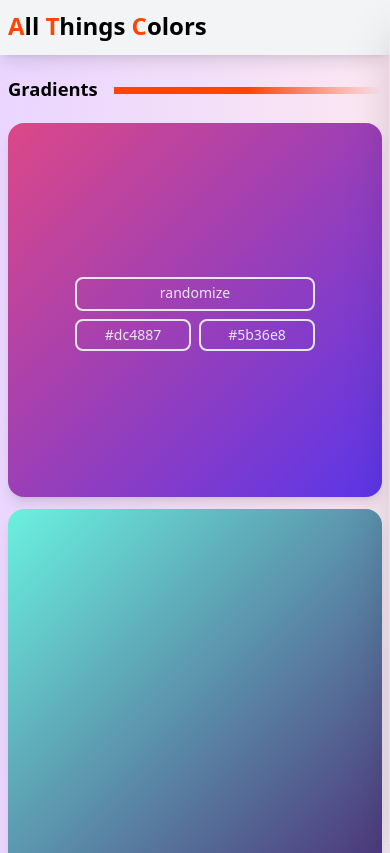
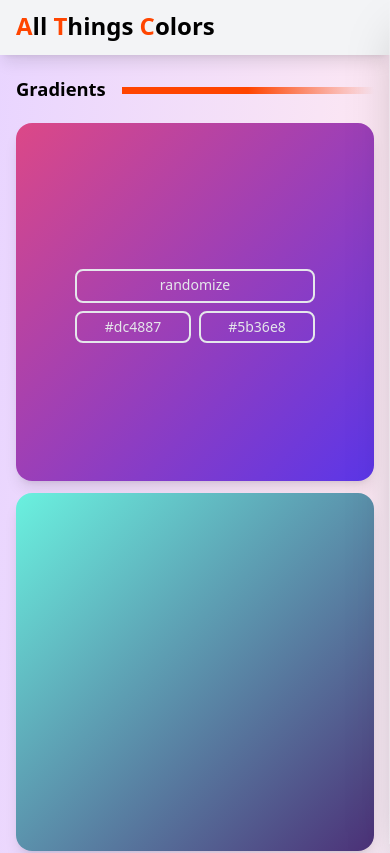
Before and after one commit to sina-byn/all-things-colors, a Next.js app: page / in a window 390 px wide. Shown: the top 853 px of the page. Built offline with nearby package versions, Linux system fonts and the light colour scheme.

Commit message:
layout padding changed

```diff
--- a/pages/index.tsx
+++ b/pages/index.tsx
@@ -66,7 +66,7 @@ const Home: NextPage = () => {
   return (
     <>
       <header className='h-[55px] sticky top-0 z-50 bg-gray-100 py-3 shadow-lg'>
-        <div className='header-content max-w-[1440px] flex items-center justify-between px-2 xs:px-6 -mt-0.5 mx-auto'>
+        <div className='header-content max-w-[1440px] flex items-center justify-between px-4 xs:px-6 -mt-0.5 mx-auto'>
           <h1 className='text-2xl font-bold overflow-hidden'>
             <span className='text-orange-red'>A</span>ll&nbsp;
             <span className='text-orange-red'>T</span>hings&nbsp;
@@ -75,7 +75,7 @@ const Home: NextPage = () => {
           <Navbar />
         </div>
       </header>
-      <main className='max-w-[1440px] px-2 xs:px-6 mx-auto'>
+      <main className='max-w-[1440px] px-4 xs:px-6 mx-auto'>
         <SectionHeader title='Gradients' />
         <section className='gradients-section grid xs:grid-cols-2 sm:grid-cols-3 lg:grid-cols-4 gap-3 md:gap-5 mb-6'>
           <GradientCard.Random />
```
